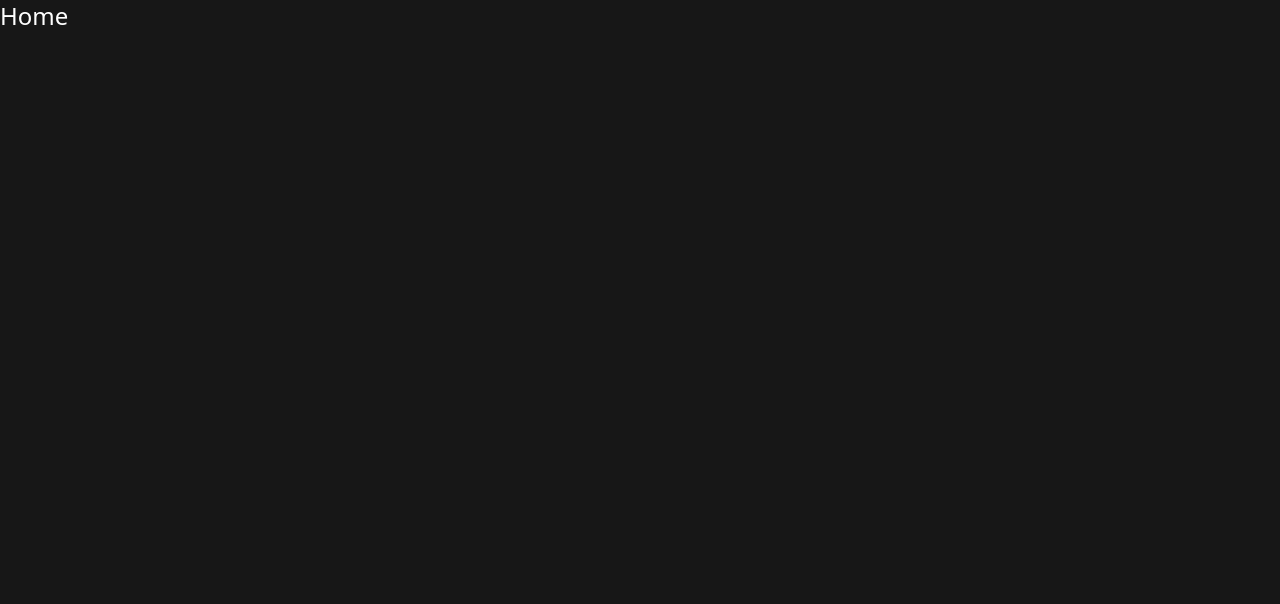
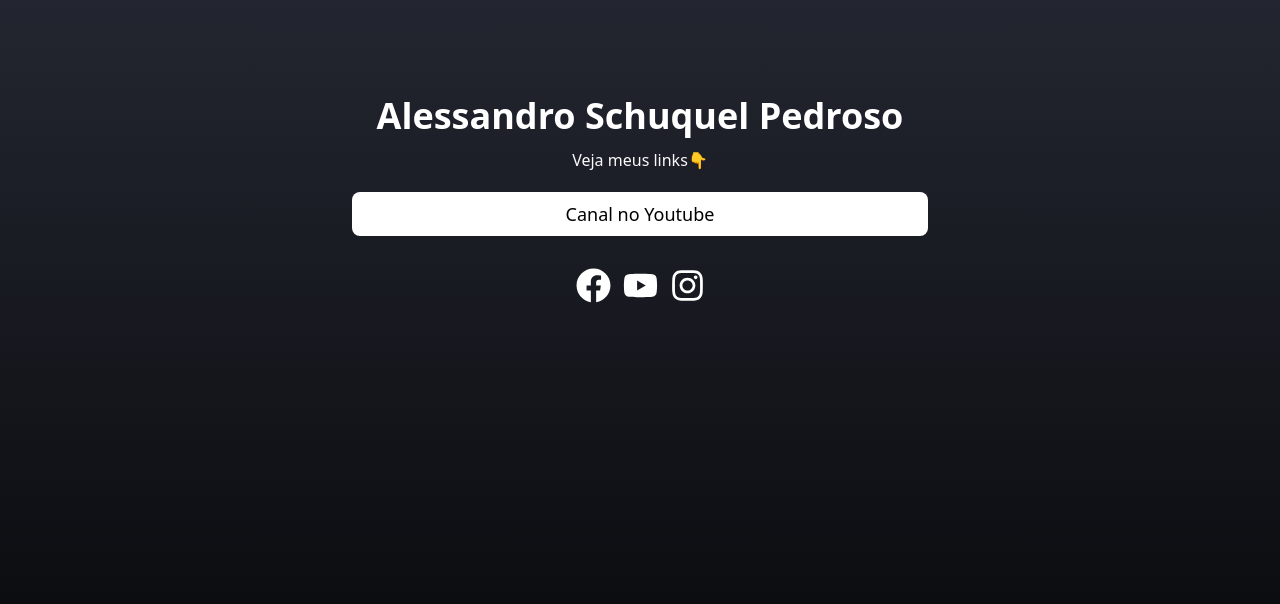
Before and after one commit to AlessandroPedroso/reactType-devLink, a React (Vite) app: page / in a window 1280 px wide. Shown: the top 604 px of the page. Built offline with nearby package versions, Linux system fonts and the light colour scheme.

Commit message:
Componente social e login

```diff
--- a/package.json
+++ b/package.json
@@ -13,6 +13,7 @@
     "@tailwindcss/vite": "^4.0.12",
     "react": "^19.0.0",
     "react-dom": "^19.0.0",
+    "react-icons": "^5.5.0",
     "react-router": "^7.3.0",
     "tailwindcss": "^4.0.12"
   },
--- /dev/null
+++ b/src/components/Social/index.tsx
@@ -0,0 +1,19 @@
+import { ReactNode } from "react";
+
+interface SocialProps {
+  url: string;
+  children: ReactNode;
+}
+
+export function Social({ url, children }: SocialProps) {
+  return (
+    <a
+      className="transition-transform hover:scale-110"
+      href={url}
+      rel="noopener noreferrer"
+      target="_blank"
+    >
+      {children}
+    </a>
+  );
+}
--- a/src/index.css
+++ b/src/index.css
@@ -1 +1,6 @@
 @import "tailwindcss";
+
+body{
+    min-height: 100vh;
+    background: linear-gradient(#232630,#050507);
+}
--- a/src/pages/home/index.tsx
+++ b/src/pages/home/index.tsx
@@ -1,7 +1,32 @@
+import { Social } from "../../components/Social";
+import { FaFacebook, FaInstagram, FaYoutube } from "react-icons/fa";
 export function Home() {
   return (
-    <div className="w-ful h-screen bg-neutral-900">
-      <h1 className="text-white text-2xl">Home</h1>
+    <div className="flex flex-col w-full py-4 items-center justify-center">
+      <h1 className=" md:text-4xl text-3xl font-bold text-white mt-20">
+        Alessandro Schuquel Pedroso
+      </h1>
+      <span className="text-gray-50 mb-5 mt-3">Veja meus links👇</span>
+
+      <main className="flex flex-col w-11/12 max-w-xl text-center">
+        <section className="bg-white mb-4 w-full py-2 rounded-lg select-none transition-transform hover:scale-105 cursor-pointer">
+          <a href="#">
+            <p className="text-base md:text-lg">Canal no Youtube</p>
+          </a>
+        </section>
+
+        <footer className="flex justify-center gap-3 my-4">
+          <Social url="https://youtube.com">
+            <FaFacebook size={35} color="#FFF" />
+          </Social>
+          <Social url="https://youtube.com">
+            <FaYoutube size={35} color="#FFF" />
+          </Social>
+          <Social url="https://youtube.com">
+            <FaInstagram size={35} color="#FFF" />
+          </Social>
+        </footer>
+      </main>
     </div>
   );
 }
--- a/src/pages/login/index.tsx
+++ b/src/pages/login/index.tsx
@@ -1,7 +1,16 @@
+import { Link } from "react-router";
+
 export function Login() {
   return (
-    <div>
-      <h1>login</h1>
+    <div className="flex w-full h-screen items-center justify-center flex-col">
+      <Link to="/">
+        <h1 className="mt-11 text-white mb-7 font-bold text-5xl">
+          Dev
+          <span className="bg-gradient-to-r from-yellow-500 to-orange-400 bg-clip-text text-transparent">
+            Link
+          </span>
+        </h1>
+      </Link>
     </div>
   );
 }
```
Also changed, not shown: 1 other file (tests, documents, lock files or other folders).
